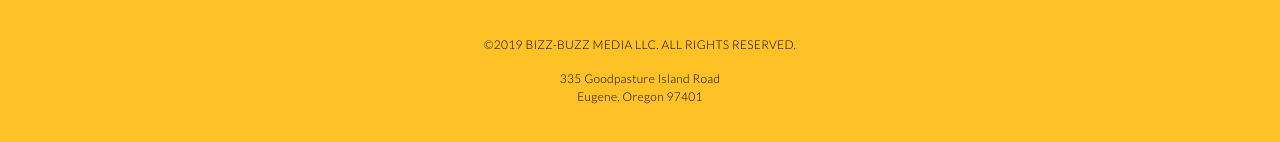
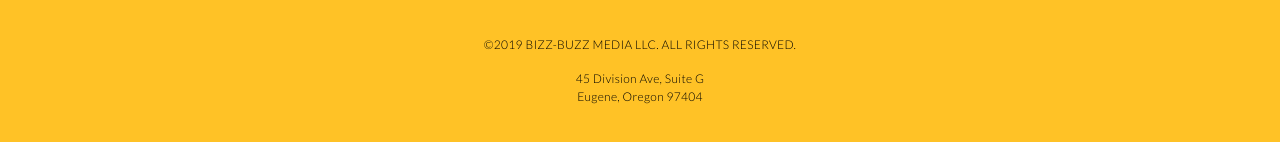
Before and after one commit to dustinboling/bizz-buzz-media, a Nuxt app: page / in a window 1280 px wide. Shown: the part 5714-5856 px from the top of the page. Built offline with nearby package versions, Linux system fonts and the light colour scheme.

Commit message:
Update address in footer

```diff
--- a/layouts/default.vue
+++ b/layouts/default.vue
@@ -129,8 +129,8 @@
         class="text-center uppercase text-xs tracking-wide font-light mb-4"
       >&copy;2019 Bizz-Buzz Media LLC. All Rights Reserved.</p>
       <p class="text-center text-xs tracking-wide font-light">
-        335 Goodpasture Island Road
-        <br />Eugene, Oregon 97401
+        45 Division Ave, Suite G
+        <br />Eugene, Oregon 97404
       </p>
     </footer>
   </div>
```
